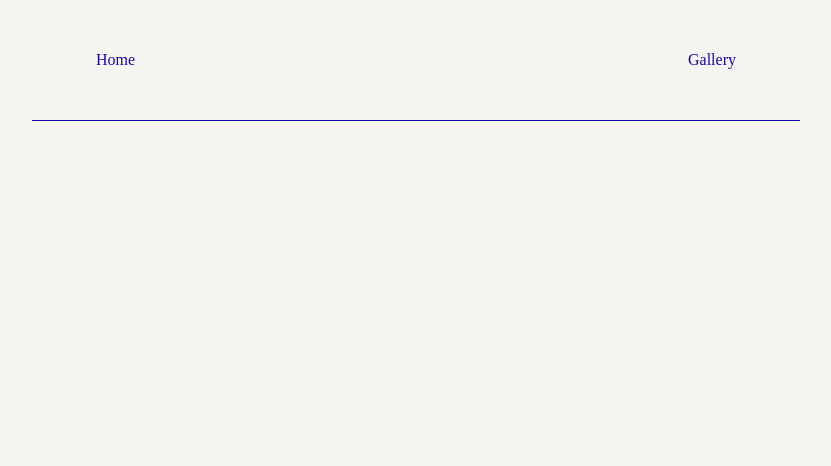
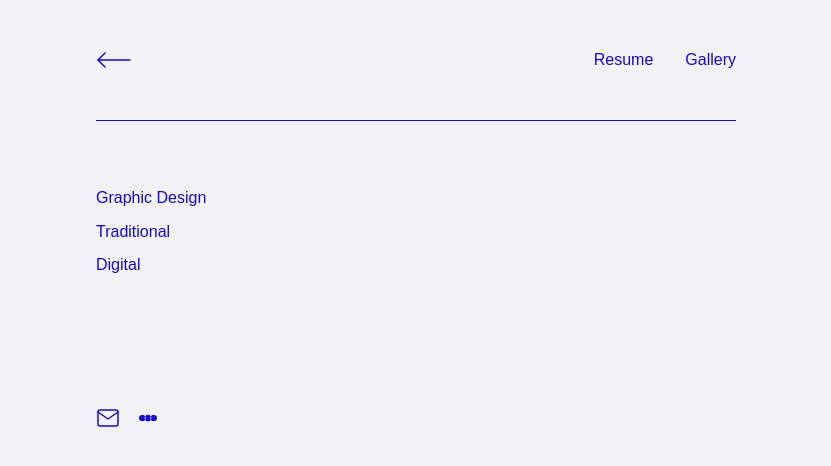
Before and after one commit to M3353/personal, a React (Vite) app: page /#/gallery in a window 1280 px wide. Before the commit this address had no page. Shown: the top 466 px of the page, without its empty margins (224-1055 px from the left). Built offline with nearby package versions, Linux system fonts and the light colour scheme.

Commit message:
added more stuff to personal page

```diff
--- a/src/App.tsx
+++ b/src/App.tsx
@@ -4,7 +4,8 @@
 import { HashRouter, Routes, Route } from 'react-router-dom'
 import Navbar from './components/Navbar'
 import Hero from './components/Hero'
-import Art from './components/Art'
+import Gallery from './components/Gallery'
+import Footer from './components/Footer'
 
 function App() {
   return (
@@ -14,11 +15,10 @@ function App() {
         <main>
           <Routes>
             <Route path="/" element={<Hero />} />
-            <Route path="/art/graphic-design" element={<Art category="graphic-design" />} />
-            <Route path="/art/digital" element={<Art category="digital" />} />
-            <Route path="/art/traditional" element={<Art category="traditional" />} />
+            <Route path="/gallery" element={<Gallery />} />
           </Routes>
         </main>
+        <Footer />
       </div>
     </HashRouter>
   )
--- a/src/components/Art.tsx
+++ b/src/components/Art.tsx
@@ -20,7 +20,7 @@ export default function Art({ category }: ArtProps) {
   return (
     <PageWrapper>
       <h1 className="text-2xl font-bold mb-8">{TITLES[category]}</h1>
-      <div className="space-y-8">
+      <div className="space-y-2">
         {filtered.map((art) => (
           <div key={art.id} className="border-b border-gray-200 pb-6">
             <img
--- /dev/null
+++ b/src/components/Footer.tsx
@@ -0,0 +1,20 @@
+/**
+ * Footer - Simple footer with email icon
+ */
+export default function Footer() {
+  return (
+    <footer className="bg-[var(--color-bg)]">
+      <div className="max-w-2xl mx-auto px-4 py-8 flex gap-4">
+        <a href="mailto:li.jack98@gmail.com.com" className="hover:opacity-70">
+          <svg xmlns="http://www.w3.org/2000/svg" width="24" height="24" viewBox="0 0 24 24" fill="none" stroke="currentColor" strokeWidth="1.5" strokeLinecap="round" strokeLinejoin="round">
+            <rect x="2" y="4" width="20" height="16" rx="2"></rect>
+            <polyline points="22 6 12 13 2 6"></polyline>
+          </svg>
+        </a>
+        <a href="https://boxd.it/5Fep3" target="_blank" rel="noopener noreferrer" className="hover:opacity-70">
+          <img src={`${import.meta.env.BASE_URL}letterboxd.svg`} alt="Letterboxd" width="24" height="24" />
+        </a>
+      </div>
+    </footer>
+  )
+}
--- /dev/null
+++ b/src/components/Gallery.tsx
@@ -0,0 +1,54 @@
+/**
+ * Gallery - Shows category options and loads art dynamically
+ */
+import { useState } from 'react'
+import { artworks } from '../data/art'
+import PageWrapper from './PageWrapper'
+
+type Category = 'graphic-design' | 'digital' | 'traditional'
+
+const CATEGORIES: { id: Category; label: string }[] = [
+  { id: 'graphic-design', label: 'Graphic Design' },
+  { id: 'traditional', label: 'Traditional' },
+  { id: 'digital', label: 'Digital' },
+]
+
+export default function Gallery() {
+  const [selected, setSelected] = useState<Category | null>(null)
+  const filtered = selected ? artworks.filter((a) => a.category === selected) : []
+
+  return (
+    <PageWrapper>
+      <div className="flex flex-col items-start gap-2 mb-8">
+        {CATEGORIES.map((cat) => (
+          <button
+            key={cat.id}
+            onClick={() => setSelected(cat.id)}
+            className={`cursor-pointer ${selected === cat.id ? 'underline' : 'hover:underline'}`}
+          >
+            {cat.label}
+          </button>
+        ))}
+      </div>
+
+      {selected && (
+        <div className="space-y-8">
+          {filtered.map((art) => (
+            <div key={art.id} className="border-b border-gray-200 pb-6">
+              <img
+                src={art.imageUrl}
+                alt={art.title}
+                className="w-full mb-4"
+              />
+              <h2 className="text-lg font-semibold mb-1">{art.title}</h2>
+              <p>{art.description}</p>
+            </div>
+          ))}
+          {filtered.length === 0 && (
+            <p>Coming soon!</p>
+          )}
+        </div>
+      )}
+    </PageWrapper>
+  )
+}
--- a/src/components/Hero.tsx
+++ b/src/components/Hero.tsx
@@ -2,12 +2,13 @@
  * Hero - Home page with intro
  */
 import PageWrapper from './PageWrapper'
+import PageTitle from './PageTitle'
 
 export default function Hero() {
   return (
     <PageWrapper>
-      <h1 className="font-bold mb-4">Hi, I'm Jack</h1>
-      <p>Designer & Artist working with digital and traditional mediums.</p>
+      <PageTitle>Hi, I'm Jack Li</PageTitle>
+      <p>I'm a software engineer who likes to make art. Welcome to my site.</p>
     </PageWrapper>
   )
 }
--- a/src/components/Navbar.tsx
+++ b/src/components/Navbar.tsx
@@ -1,16 +1,31 @@
 /**
  * Navbar - Simple navigation with links to each page
  */
-import { Link } from 'react-router-dom'
+import { Link, useLocation } from 'react-router-dom'
 
 export default function Navbar() {
+  const location = useLocation()
+  const isHome = location.pathname === '/'
+
   return (
-    <nav className="bg-[#F7F5F1]">
+    <nav className="bg-[var(--color-bg)]">
       <div className="max-w-2xl mx-auto px-4 h-30 flex items-center justify-between">
-        <Link to="/" className="hover:underline">Home</Link>
-        <Link to="/art/graphic-design" className="hover:underline">Gallery</Link>
+        <div>
+          {!isHome && (
+            <Link to="/" className="hover:opacity-70">
+              <svg xmlns="http://www.w3.org/2000/svg" width="36" height="16" viewBox="0 0 36 16" fill="none" stroke="currentColor" strokeWidth="1.5" strokeLinecap="round" strokeLinejoin="round">
+                <line x1="34" y1="8" x2="2" y2="8"></line>
+                <polyline points="9 15 2 8 9 1"></polyline>
+              </svg>
+            </Link>
+          )}
+        </div>
+        <div className="flex gap-8">
+          <a href={`${import.meta.env.BASE_URL}resume.pdf`} target="_blank" rel="noopener noreferrer" className="hover:underline">Resume</a>
+          <Link to="/gallery" className="hover:underline">Gallery</Link>
+        </div>
       </div>
-      <div className="max-w-3xl mx-auto border-b border-current"></div>
+      <div className="max-w-2xl mx-auto px-4"><div className="border-b-[1.5px] border-current"></div></div>
     </nav>
   )
 }
--- /dev/null
+++ b/src/components/PageTitle.tsx
@@ -0,0 +1,12 @@
+/**
+ * PageTitle - Reusable large heading for page titles
+ */
+interface PageTitleProps {
+  children: React.ReactNode
+}
+
+export default function PageTitle({ children }: PageTitleProps) {
+  return (
+    <h1 className="text-3xl font-bold mb-6">{children}</h1>
+  )
+}
--- a/src/styles/global.css
+++ b/src/styles/global.css
@@ -1,11 +1,22 @@
-@import url('https://fonts.googleapis.com/css2?family=Lato:wght@400;700&display=swap');
+@import url('https://fonts.googleapis.com/css2?family=Jost:wght@400;500;600;700&family=Inter:wght@400;500;600&display=swap');
 
 /**
  * Global styles - minimal
  */
+:root {
+  --color-bg: #F0F2F5;
+  --color-text: #180AC9;
+  --font-heading: 'Lora';
+  --font-body: 'Jost', sans-serif;
+}
+
 body {
-  font-family: 'Merriweather', serif;
-  color: #1507A8;
+  font-family: var(--font-body);
+  color: var(--color-text);
   line-height: 1.6;
-  background-color: #F7F5F1;
+  background-color: var(--color-bg);
 }
+
+h1, h2, h3, h4, h5, h6 {
+  font-family: var(--font-heading);
+}
```
Also changed, not shown: public/letterboxd.svg (added), 1 other file (tests, documents, lock files or other folders).
